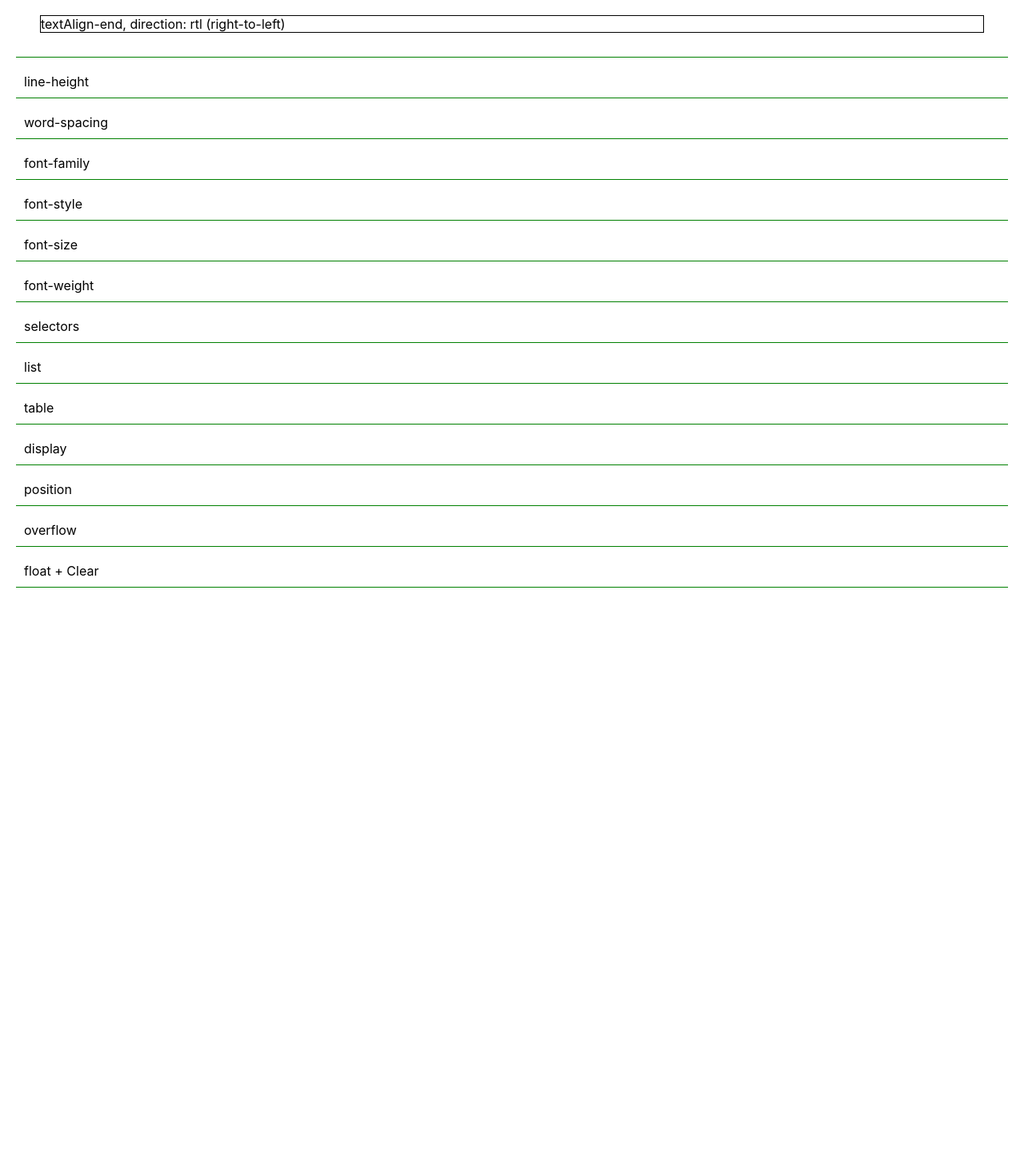
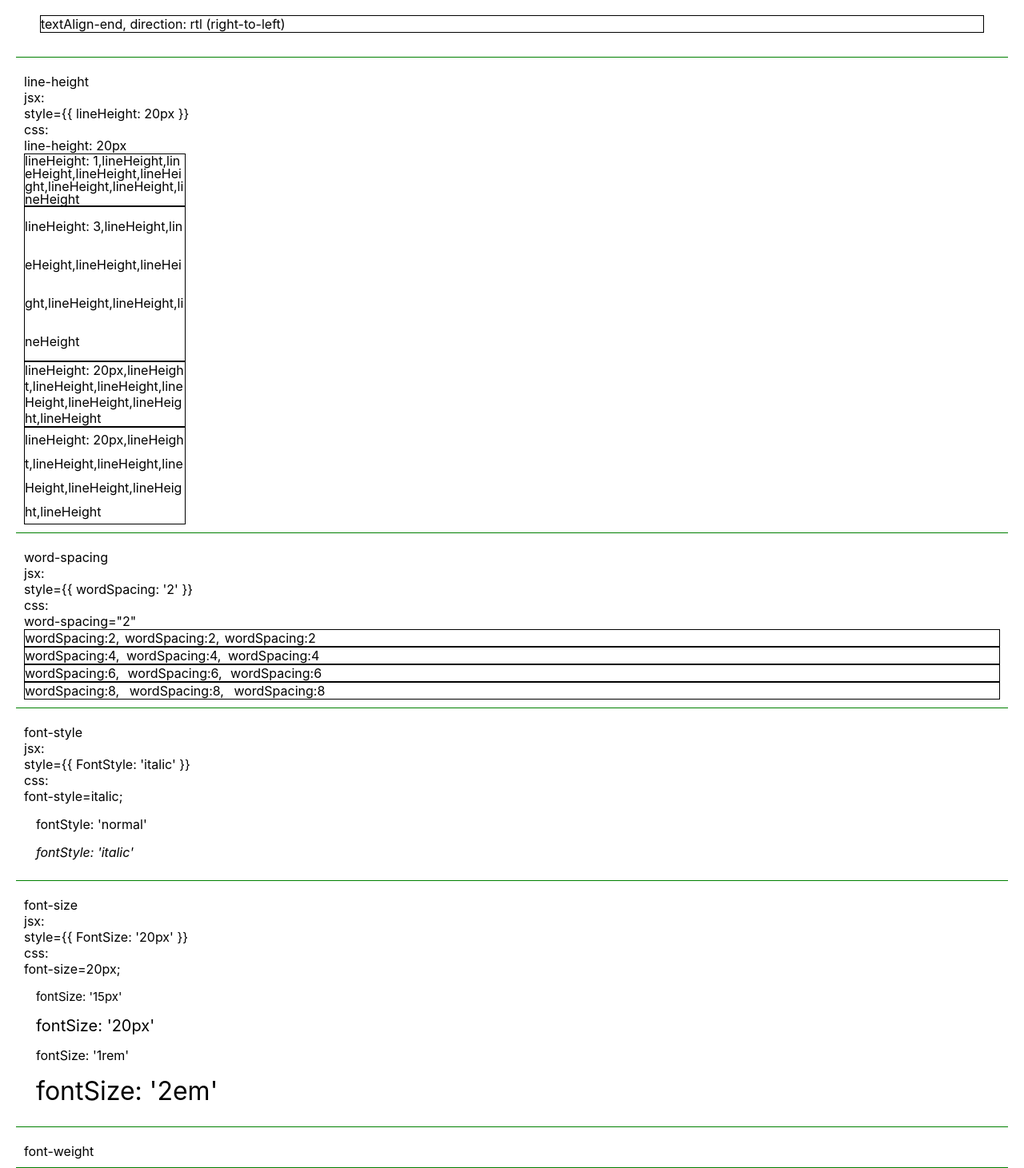
Before and after one commit to YoChen0907/PracticeSomething, a React (Create React App) app: page / in a window 1280 px wide. Shown: the part 5009-6470 px from the top of the page at 80% size. Before the commit the page ends 5754 px from the top, so only its background shows below. Built offline with nearby package versions, Linux system fonts and the light colour scheme.

Commit message:
20190521 commit2

```diff
--- a/src/CssFile/CssFile.js
+++ b/src/CssFile/CssFile.js
@@ -10,6 +10,10 @@ import Margin from './Margin';
 import Padding from './Padding';
 import Cursor from './Cursor';
 import TextAlign from './TextAlign';
+import LineHeight from './LineHeight';
+import WordSpacing from './WordSpacing';
+import FontStyle from './FontStyle';
+import FontSize from './FontSize';
 
 import './CssFile.css';
 
@@ -59,18 +63,19 @@ function CssFile() {
             </div>
             <div className="css-file-block">
                 line-height
+                <LineHeight />
             </div>
             <div className="css-file-block">
                 word-spacing
-            </div>
-            <div className="css-file-block">
-                font-family
+                <WordSpacing />
             </div>
             <div className="css-file-block">
                 font-style
+                <FontStyle />
             </div>
             <div className="css-file-block">
                 font-size
+                <FontSize />
             </div>
             <div className="css-file-block">
                 font-weight
--- /dev/null
+++ b/src/CssFile/FontSize.js
@@ -0,0 +1,31 @@
+import React from 'react';
+
+
+function FontSize() {
+    return (
+        <div>
+            jsx:
+            <br />
+            {`style={{ FontSize: '20px' }}`}
+            <br />
+            css:
+            <br />
+            {`font-size=20px;`}
+            <br />
+            <div style={{ fontSize: '15px', margin: '15px' }}>
+            fontSize: '15px'
+            </div>
+            <div style={{ fontSize: '20px', margin: '15px' }}>
+            fontSize: '20px'
+            </div>
+            <div style={{ fontSize: '1rem', margin: '15px' }}>
+            fontSize: '1rem'
+            </div>
+            <div style={{ fontSize: '2em', margin: '15px' }}>
+            fontSize: '2em'
+            </div>
+        </div>
+    )
+}
+
+export default FontSize;
--- /dev/null
+++ b/src/CssFile/FontStyle.js
@@ -0,0 +1,25 @@
+import React from 'react';
+
+
+function FontStyle() {
+    return (
+        <div>
+            jsx:
+            <br />
+            {`style={{ FontStyle: 'italic' }}`}
+            <br />
+            css:
+            <br />
+            {`font-style=italic;`}
+            <br />
+            <div style={{ fontStyle: 'normal', margin: '15px' }}>
+            fontStyle: 'normal'
+            </div>
+            <div style={{ fontStyle: 'italic', margin: '15px' }}>
+            fontStyle: 'italic'
+            </div>
+        </div>
+    )
+}
+
+export default FontStyle;
--- /dev/null
+++ b/src/CssFile/LineHeight.js
@@ -0,0 +1,31 @@
+import React from 'react';
+
+
+function LineHeight() {
+    return (
+        <div>
+            jsx:
+            <br />
+            {`style={{ lineHeight: 20px }}`}
+            <br />
+            css:
+            <br />
+            {`line-height: 20px`}
+            <br />
+            <div style={{ lineHeight: '1', width: '200px', border: '1px solid black', wordBreak: 'break-all' }}>
+            lineHeight: 1,lineHeight,lineHeight,lineHeight,lineHeight,lineHeight,lineHeight,lineHeight
+            </div>
+            <div style={{ lineHeight: '3', width: '200px', border: '1px solid black', wordBreak: 'break-all' }}>
+            lineHeight: 3,lineHeight,lineHeight,lineHeight,lineHeight,lineHeight,lineHeight,lineHeight
+            </div>
+            <div style={{ lineHeight: '20px', width: '200px', border: '1px solid black', wordBreak: 'break-all' }}>
+            lineHeight: 20px,lineHeight,lineHeight,lineHeight,lineHeight,lineHeight,lineHeight,lineHeight
+            </div>
+            <div style={{ lineHeight: '30px', width: '200px', border: '1px solid black', wordBreak: 'break-all' }}>
+            lineHeight: 20px,lineHeight,lineHeight,lineHeight,lineHeight,lineHeight,lineHeight,lineHeight
+            </div>
+        </div>
+    )
+}
+
+export default LineHeight;
--- /dev/null
+++ b/src/CssFile/WordSpacing.js
@@ -0,0 +1,31 @@
+import React from 'react';
+
+
+function WordSpacing() {
+    return (
+        <div>
+            jsx:
+            <br />
+            {`style={{ wordSpacing: '2' }}`}
+            <br />
+            css:
+            <br />
+            {`word-spacing="2"`}
+            <br />
+            <div style={{ wordSpacing: 2, border: '1px solid black', wordBreak: 'break-all' }}>
+            wordSpacing:2, wordSpacing:2, wordSpacing:2
+            </div>
+            <div style={{ wordSpacing: 4, border: '1px solid black', wordBreak: 'break-all' }}>
+            wordSpacing:4, wordSpacing:4, wordSpacing:4
+            </div>
+            <div style={{ wordSpacing: 6, border: '1px solid black', wordBreak: 'break-all' }}>
+            wordSpacing:6, wordSpacing:6, wordSpacing:6
+            </div>
+            <div style={{ wordSpacing: 8, border: '1px solid black', wordBreak: 'break-all' }}>
+            wordSpacing:8, wordSpacing:8, wordSpacing:8
+            </div>
+        </div>
+    )
+}
+
+export default WordSpacing;
```
